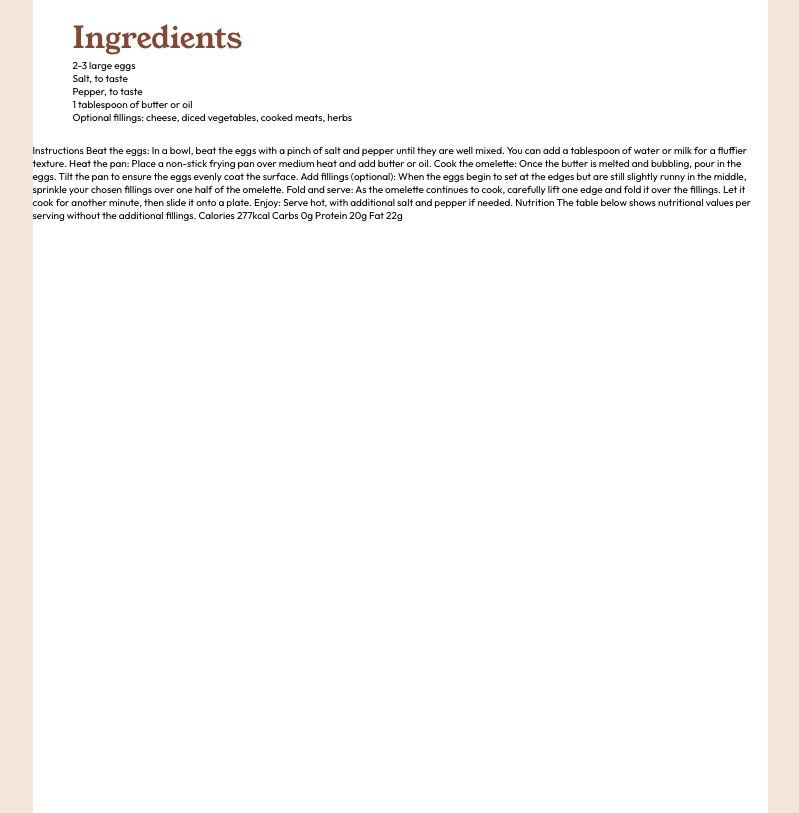
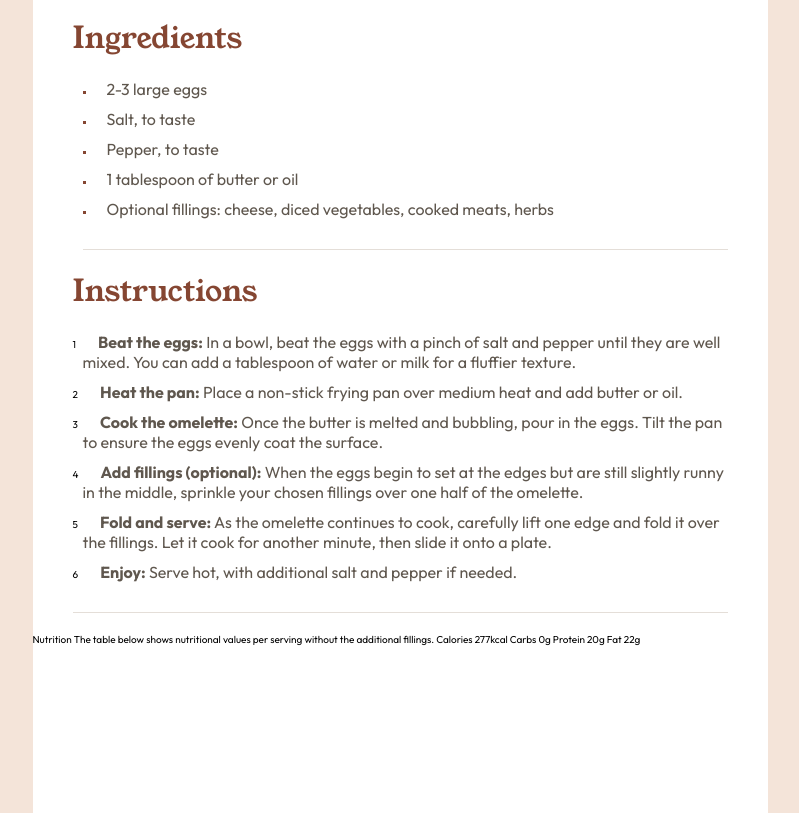
Before and after one commit to MarcPanis/recipe-page-main, a plain HTML site: page index.html in a window 1280 px wide. Shown: the part 824-1637 px from the top of the page, without its empty margins (240-1039 px from the left). Drawn offline with Linux system fonts and the light colour scheme.

Commit message:
Added Ingredients and started with the Instructions section

```diff
--- a/index.html
+++ b/index.html
@@ -51,30 +51,73 @@
         class="ingredients margin-left-40 margin-right-40 margin-bottom-20"
       >
         <h2 class="heading-two">Ingredients</h2>
-        <ul>
-          <li>2-3 large eggs</li>
-          <li>Salt, to taste</li>
-          <li>Pepper, to taste</li>
-          <li>1 tablespoon of butter or oil</li>
+        <ul class="ingredients-list">
+          <li><span class="ingredients-item">2-3 large eggs</span></li>
+          <li><span class="ingredients-item">Salt, to taste</span></li>
+          <li><span class="ingredients-item">Pepper, to taste</span></li>
           <li>
-            Optional fillings: cheese, diced vegetables, cooked meats, herbs
+            <span class="ingredients-item">1 tablespoon of butter or oil</span>
+          </li>
+          <li>
+            <span class="ingredients-item">
+              Optional fillings: cheese, diced vegetables, cooked meats, herbs
+            </span>
           </li>
         </ul>
       </section>
 
-      Instructions Beat the eggs: In a bowl, beat the eggs with a pinch of salt
-      and pepper until they are well mixed. You can add a tablespoon of water or
-      milk for a fluffier texture. Heat the pan: Place a non-stick frying pan
-      over medium heat and add butter or oil. Cook the omelette: Once the butter
-      is melted and bubbling, pour in the eggs. Tilt the pan to ensure the eggs
-      evenly coat the surface. Add fillings (optional): When the eggs begin to
-      set at the edges but are still slightly runny in the middle, sprinkle your
-      chosen fillings over one half of the omelette. Fold and serve: As the
-      omelette continues to cook, carefully lift one edge and fold it over the
-      fillings. Let it cook for another minute, then slide it onto a plate.
-      Enjoy: Serve hot, with additional salt and pepper if needed. Nutrition The
-      table below shows nutritional values per serving without the additional
-      fillings. Calories 277kcal Carbs 0g Protein 20g Fat 22g
+      <section
+        class="instructions margin-left-40 margin-right-40 margin-bottom-20"
+      >
+        <h2 class="heading-two">Instructions</h2>
+
+        <ol class="instructions-list">
+          <li>
+            <span class="ingredients-item"
+              ><strong>Beat the eggs:</strong> In a bowl, beat the eggs with a
+              pinch of salt and pepper until they are well mixed. You can add a
+              tablespoon of water or milk for a fluffier texture.</span
+            >
+          </li>
+          <li>
+            <span class="ingredients-item"
+              ><strong>Heat the pan:</strong> Place a non-stick frying pan over
+              medium heat and add butter or oil.
+            </span>
+          </li>
+          <li>
+            <span class="ingredients-item"
+              ><strong>Cook the omelette:</strong> Once the butter is melted and
+              bubbling, pour in the eggs. Tilt the pan to ensure the eggs evenly
+              coat the surface.</span
+            >
+          </li>
+          <li>
+            <span class="ingredients-item"
+              ><strong>Add fillings (optional):</strong> When the eggs begin to
+              set at the edges but are still slightly runny in the middle,
+              sprinkle your chosen fillings over one half of the omelette.</span
+            >
+          </li>
+          <li>
+            <span class="ingredients-item"
+              ><strong>Fold and serve:</strong> As the omelette continues to
+              cook, carefully lift one edge and fold it over the fillings. Let
+              it cook for another minute, then slide it onto a plate.</span
+            >
+          </li>
+
+          <li>
+            <span class="ingredients-item"
+              ><strong>Enjoy:</strong> Serve hot, with additional salt and
+              pepper if needed.</span
+            >
+          </li>
+        </ol>
+      </section>
+
+      Nutrition The table below shows nutritional values per serving without the
+      additional fillings. Calories 277kcal Carbs 0g Protein 20g Fat 22g
     </div>
 
     <!-- <div class="attribution">
--- a/styles.css
+++ b/styles.css
@@ -85,6 +85,7 @@ ul {
   font-family: "young serif";
   font-weight: 500;
   color: var(--color-nutmeg);
+  margin-bottom: 2rem;
 }
 
 .omelette-image {
@@ -136,6 +137,53 @@ ul {
   font-size: 1.6rem;
 }
 
+.ingredients-list {
+  list-style: square;
+  list-style-position: inside;
+}
+
+.ingredients-list li {
+  margin-left: 1rem;
+  margin-bottom: 1rem;
+  color: var(--color-nutmeg);
+}
+
+.ingredients-item {
+  position: relative;
+  left: 1rem;
+  font-size: 1.6rem;
+  color: var(--neutral-wenge-brown);
+}
+
+.ingredients-list li:last-child {
+  padding-bottom: 3rem;
+  margin-bottom: 0;
+  border-bottom: 0.1rem solid var(--neutral-light-grey);
+}
+
+.instructions-list {
+  list-style: none;
+  counter-reset: item;
+  list-style-position: inside;
+}
+
+.instructions-list li {
+  counter-increment: item;
+  margin-bottom: 1rem;
+}
+
+.instructions-list li:last-child {
+  padding-bottom: 3rem;
+  margin-bottom: 0;
+  border-bottom: 0.1rem solid var(--neutral-light-grey);
+}
+
+.instructions-list li::before {
+  margin-right: 1rem;
+  content: counter(item);
+  text-align: center;
+  display: inline-block;
+}
 /* INGREDIENTS SECTION */
 
 /* Default values */
```
